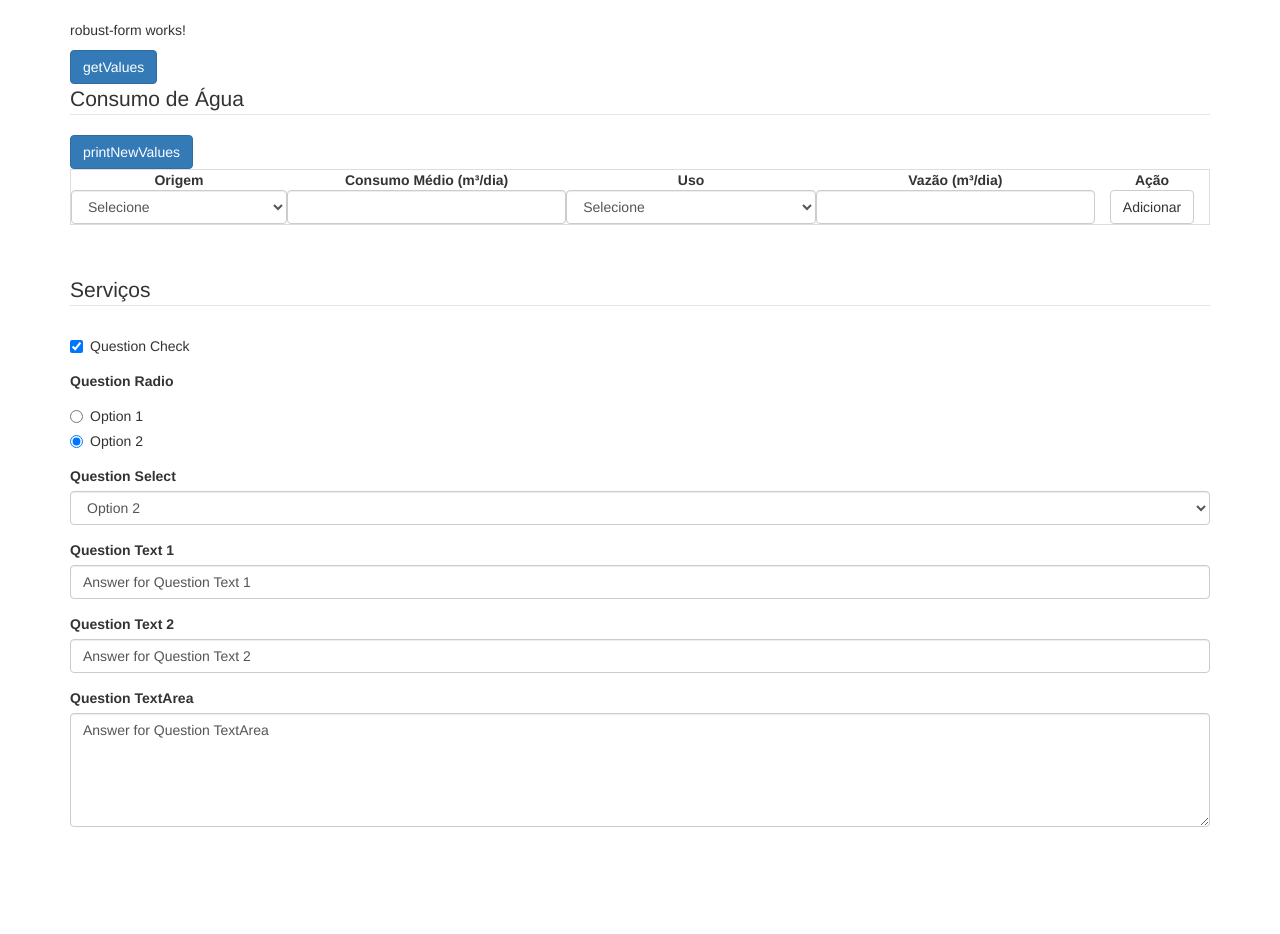
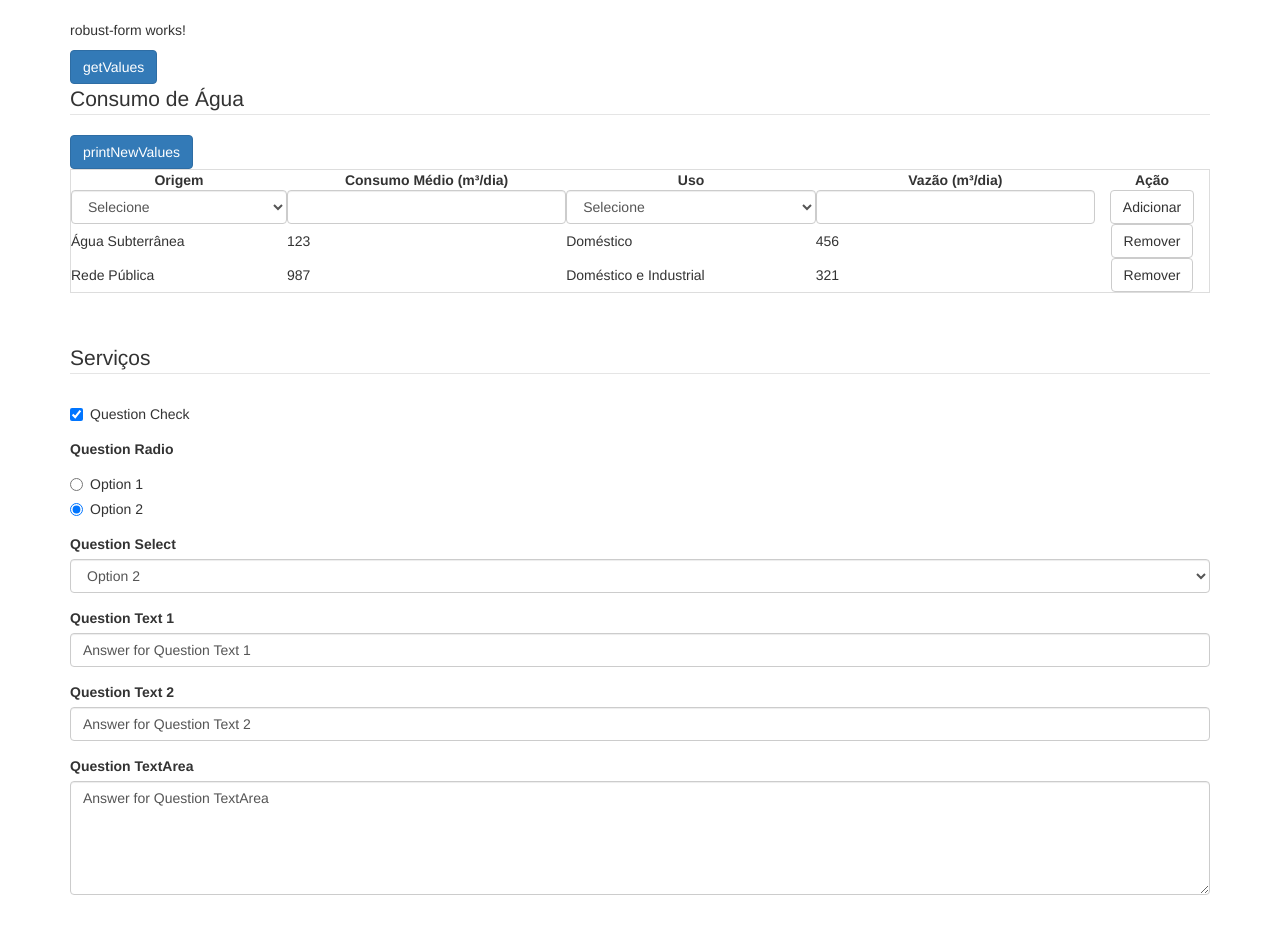
Before and after one commit to robust-team/angular-forms, an Angular app: page / in a window 1280 px wide. Shown: the top 934 px of the page. Before the commit the page ends 872 px from the top, so only its background shows below. Built offline with nearby package versions, Linux system fonts and the light colour scheme.

Commit message:
Implements answers in DataTable's build

```diff
--- /dev/null
+++ b/src/app/robust-forms/data-table-builder.ts
@@ -0,0 +1,27 @@
+import { DataTable, Group, GroupBuilder, Question, Validation } from '.';
+
+export class DataTableBuilder extends GroupBuilder {
+
+  public constructor(
+    code: string,
+    description: string,
+    groupType: string,
+    private customType: string,
+    private validations: Validation[] = null,
+    private answers: Question[][] = null
+  ) {
+    super(code, description, groupType);
+  }
+
+  public build(): Group {
+    return new DataTable(
+      this.code,
+      this.description,
+      this.groupType,
+      this.questions,
+      this.customType,
+      this.validations,
+      this.answers
+    );
+  }
+}
--- a/src/app/robust-forms/index.ts
+++ b/src/app/robust-forms/index.ts
@@ -1,5 +1,6 @@
 export * from './group';
 export * from './group-builder';
+export * from './data-table-builder';
 export * from './question';
 export * from './reactive-forms-factory';
 export * from './robust-forms';
--- a/src/app/robust-forms/reactive-forms-factory.ts
+++ b/src/app/robust-forms/reactive-forms-factory.ts
@@ -1,6 +1,6 @@
 import { FormGroup, FormArray, FormControl } from '@angular/forms';
 
-import { Group } from './group';
+import { DataTable, Group } from './group';
 import { Question } from './question';
 
 export class ReactiveFormsFactory {
@@ -11,7 +11,7 @@ export class ReactiveFormsFactory {
     for (let group of groups) {
       let control: FormGroup|FormArray = 'datatable' !== group.groupType
         ? ReactiveFormsFactory.createFormGroupFromQuestions(group.questions)
-        : ReactiveFormsFactory.createFormArray(group['answers']);
+        : ReactiveFormsFactory.createFormArray((<DataTable> group).answers);
 
       formGroup.addControl(group.code, control);
     }
@@ -32,6 +32,16 @@ export class ReactiveFormsFactory {
   public static createFormArray(answers: Question[][] = null): FormArray {
     let formArray: FormArray = new FormArray([]);
 
+    for (let answer of answers) {
+      let group: FormGroup = new FormGroup({});
+
+      for (let column of answer) {
+        group.addControl(column.code, new FormControl(column['answer']));
+      }
+
+      formArray.push(group);
+    }
+
     return formArray;
   }
 }
--- a/src/app/robust-forms/robust-forms.ts
+++ b/src/app/robust-forms/robust-forms.ts
@@ -1,4 +1,6 @@
 import {
+  DataTable,
+  DataTableBuilder,
   Group,
   GroupBuilder,
   Question,
@@ -7,13 +9,24 @@ import {
 
 export class RobustForms {
 
-    public static fromJson(jsonGroups : Array<Group>): Array<Group> {
+  public static fromJson(jsonGroups: Array<Group>): Array<Group> {
 
     return jsonGroups.map((group: Group) => {
-            let groupBuilder = new GroupBuilder(group.code, group.description, group.groupType);
+      let groupBuilder = 'datatable' !== group.groupType
+        ? new GroupBuilder(group.code, group.description, group.groupType)
+        : new DataTableBuilder(
+          group.code,
+          group.description,
+          group.groupType,
+          (<DataTable> group).customType,
+          (<DataTable> group).validations,
+          (<DataTable> group).answers
+        );
+
       for (let question of group.questions) {
         groupBuilder.addQuestion(new QuestionFactory(question).create());
       }
+
       return groupBuilder.build();
     });
   }
```
Lines whose indentation alone changed are shown as unchanged.
